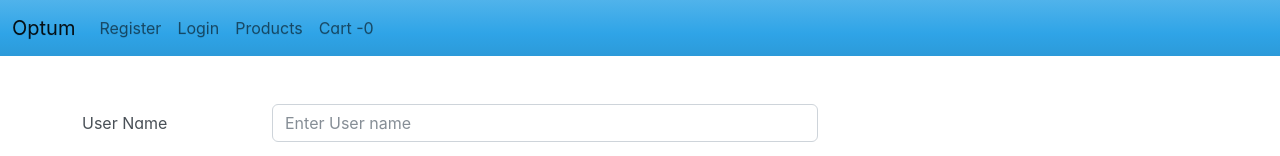
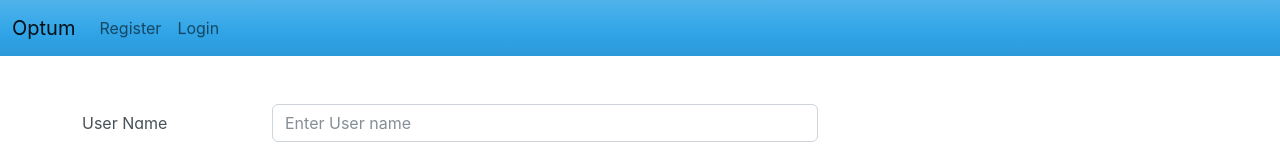
Before and after one commit to kiran-blockchain/optum-react-nov, a React (Create React App) app in the folder demoapp/: page / in a window 1280 px wide. Shown: the top 156 px of the page. Built offline with nearby package versions, Linux system fonts and the light colour scheme.

Commit message:
added login logic

```diff
--- a/demoapp/src/components/Header.js
+++ b/demoapp/src/components/Header.js
@@ -1,14 +1,58 @@
 import { useContext, useReducer } from "react";
 import { useNavigate } from "react-router";
 import { CartContext } from "../context/CartContext";
-import { useSelector } from "react-redux";
+import { useDispatch, useSelector } from "react-redux";
+import { logout } from "../store/AuthReducer";
 
 const Header = (props) => {
   //business area
-    const companyName ="Optum";
+  const companyName = "Optum";
   const navigate = useNavigate();
   // const cartContext = useContext(CartContext);
-    const cartReducer = useSelector(x=>x.cart);
+  const cartReducer = useSelector(x => x.cart);
+  const authReducer = useSelector(x => x.auth);
+  const dispatch = useDispatch();
+  const showLoginFeatures = () => {
+    if (authReducer.isLoggedIn) {
+      return (
+        <ul class="navbar-nav me-auto">
+
+          <li class="nav-item" onClick={e => {
+            navigate('/products')
+          }}>
+            <a class="nav-link" href="#">Products</a>
+          </li>
+          <li class="nav-item" onClick={e => {
+            navigate('/cart')
+          }}>
+            <a class="nav-link" href="#">Cart -{cartReducer.cartItems.length}</a>
+          </li>
+          <li class="nav-item" onClick={e => {
+           dispatch(logout())
+            navigate('/login')
+          }}>
+            <a class="nav-link" href="#">Logout</a>
+          </li>
+        </ul>
+      )
+    }
+    else {
+      return (
+        <ul class="navbar-nav me-auto">
+          <li class="nav-item" onClick={e => {
+            navigate('/register')
+          }}>
+            <a class="nav-link">Register</a>
+          </li>
+          <li class="nav-item" onClick={e => {
+            navigate('/login')
+          }}>
+            <a class="nav-link">Login</a>
+          </li>
+        </ul>
+      )
+    }
+}
 
 
 //presentation
@@ -20,29 +64,7 @@ const Header = (props) => {
         <span class="navbar-toggler-icon"></span>
       </button>
       <div class="collapse navbar-collapse" id="navbarColor01">
-            <ul class="navbar-nav me-auto">
-            <li class="nav-item" onClick={e=>{
-                navigate('/register')
-              }}>
-                <a class="nav-link">Register</a>
-              </li>
-              <li class="nav-item" onClick={e=>{
-                navigate('/login')
-              }}>
-                <a class="nav-link">Login</a>
-              </li>
-              <li class="nav-item" onClick={e=>{
-                navigate('/products')
-              }}>
-                <a class="nav-link" href="#">Products</a>
-              </li>
-              <li class="nav-item" onClick={e=>{
-                navigate('/cart')
-              }}>
-                <a class="nav-link" href="#">Cart -{cartReducer.cartItems.length}</a>
-              </li>
-
-            </ul>
+        {showLoginFeatures()}
       </div>
     </div>
   </nav>
--- a/demoapp/src/pages/Login.js
+++ b/demoapp/src/pages/Login.js
@@ -4,9 +4,13 @@ import TextBox from "../components/Texbox"
 import axios from "axios";
 import { useFormik } from "formik";//import formik
 import { loginValidation } from "../utils/loginValidation";
+import { useDispatch } from "react-redux";
+import {login as loginAction} from "../store/AuthReducer"
+import { useNavigate } from "react-router";
 
 const Login = (props) => {
-
+    const dispatch = useDispatch();
+    const navigate = useNavigate();
     const [loginData, setLogin] = useState({
         username: "",
         password: "",
@@ -42,6 +46,9 @@ const Login = (props) => {
 
                 if (result.data.token) {
                     setLogin({ ...loginData, isLoggedIn: true, token: result.data.token });
+                    dispatch(loginAction({token:result.data.token}));
+                    navigate("/products");
+
                 }
             } catch (ex) {
                 console.log(ex);
--- /dev/null
+++ b/demoapp/src/store/AuthReducer.js
@@ -0,0 +1,34 @@
+import { createSlice } from "@reduxjs/toolkit";
+
+
+const AuthReducer = createSlice({
+    name: "auth",
+    initialState: {
+        isLoggedIn: false,
+        token: ""
+    },
+    reducers: {
+        login: (state, action) => {
+            if (action.payload.token != "") {
+                return { ...state, isLoggedIn: true, token: action.payload.token }
+            } else {
+                return {
+                    ...state,
+                    isLoggedIn: false,
+                    token: ""
+                }
+            }
+        },
+        logout: (state, action) => {
+            return {
+                ...state,
+                isLoggedIn: false,
+                token: ""
+            }
+
+        },
+    }
+});
+
+export const {login,logout } = AuthReducer.actions;
+export default AuthReducer.reducer;
--- a/demoapp/src/store/index.js
+++ b/demoapp/src/store/index.js
@@ -1,8 +1,10 @@
 import { configureStore } from "@reduxjs/toolkit";
 import CartReducer from "./CartReducer";
+import AuthReducer from "./AuthReducer";
 
 export default configureStore({
     reducer:{
-        cart:CartReducer
+        cart:CartReducer,
+        auth:AuthReducer
     }
 });
```
Lines whose indentation alone changed are shown as unchanged.
